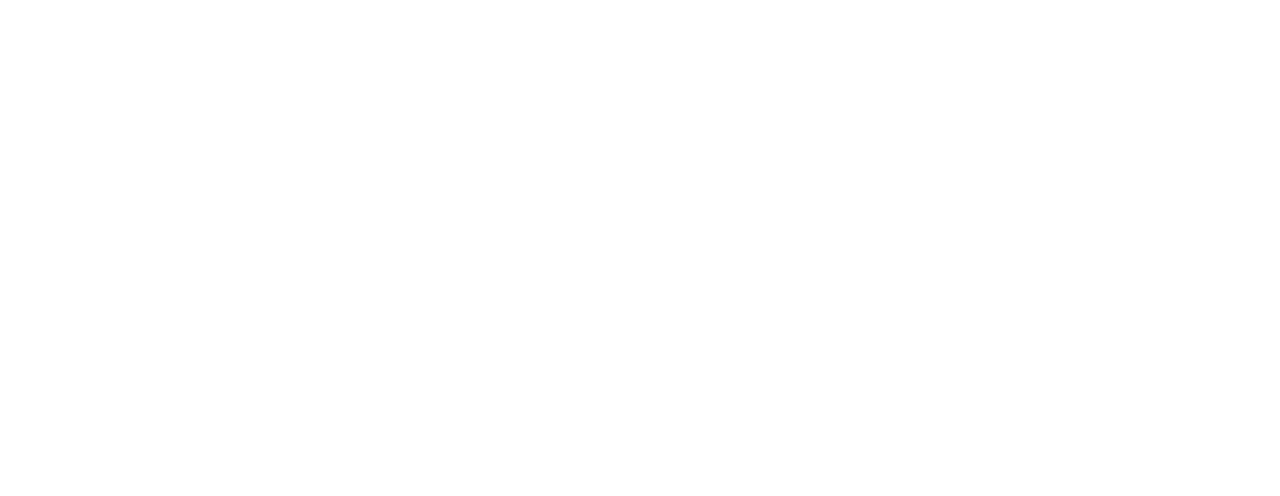
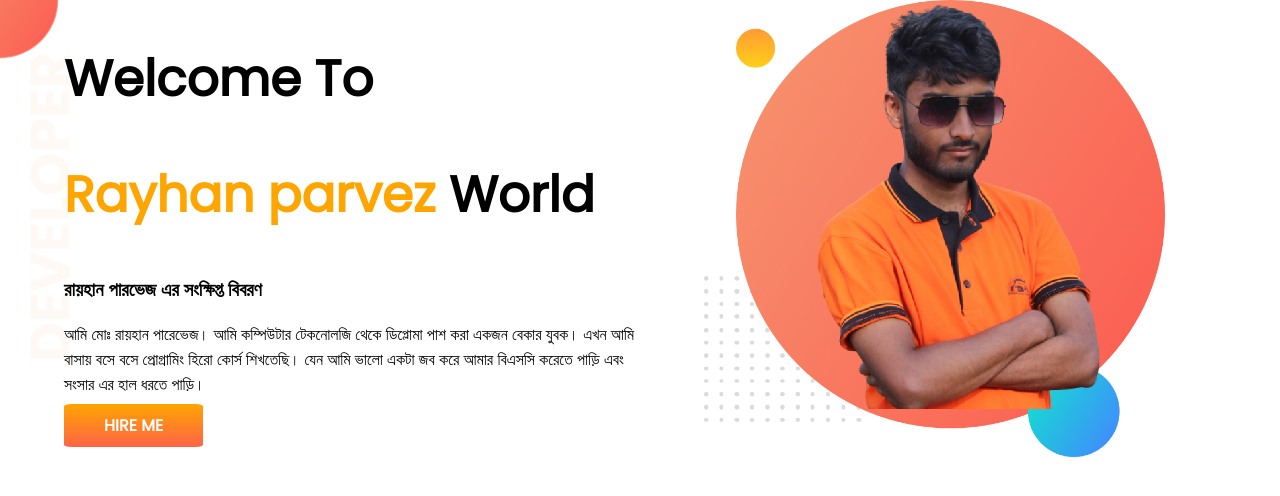
Before and after one commit to Rayhan09Parvez/developer-portfolio, a plain HTML site: page index.html in a window 1280 px wide. Drawn offline with Linux system fonts and the light colour scheme.

Commit message:
banner addad

```diff
--- a/index.html
+++ b/index.html
@@ -1,12 +1,34 @@
 <!DOCTYPE html>
 <html lang="en">
+
 <head>
     <meta charset="UTF-8">
     <meta http-equiv="X-UA-Compatible" content="IE=edge">
     <meta name="viewport" content="width=device-width, initial-scale=1.0">
     <title>Rayhan Portfolio</title>
+    <link rel="preconnect" href="https://fonts.googleapis.com">
+    <link rel="preconnect" href="https://fonts.gstatic.com" crossorigin>
+    <link href="https://fonts.googleapis.com/css2?family=Poppins&display=swap" rel="stylesheet">
+    <link rel="stylesheet" href="style.css">
 </head>
+
 <body>
+    <section class="top-banner">
+        <div class="half-width">
+            <h1>Welcome To</h1>
+            <h1><span class="orange-color"> Rayhan parvez</span> World </h1>
+            <h3>রায়হান পারভেজ এর সংক্ষিপ্ত বিবরণ</h3>
+            <p> আমি মোঃ রায়হান পারেভেজ। আমি কম্পিউটার টেকনোলজি থেকে ডিপ্লোমা পাশ করা একজন বেকার যুবক। এখন আমি বাসায় বসে
+                বসে
+                প্রোগ্রামিং হিরো কোর্স শিখতেছি। যেন আমি ভালো একটা জব করে আমার বিএসসি করেতে পাড়ি এবং সংসার এর হাল ধরতে
+                পাড়ি।
+            </p>
+            <a class="link-button" target="_blank" href="https://www.linkedin.com/company/programminghero/">HIRE ME</a>
+        </div>
+        <div class="half-width">
+            <img src="images/nishan pic.png" alt="">
+        </div>
+    </section>
+</body>
 
-</body>
 </html>
--- a/style.css
+++ b/style.css
@@ -0,0 +1,39 @@
+body {
+    font-family: 'Poppins', sans-serif;
+    margin: 0;
+}
+
+h1 {
+    font-size: 50px;
+}
+
+.orange-color {
+    color: orange;
+}
+
+section {
+    display: flex;
+}
+
+.half-width {
+    width: 50%;
+    padding-left: 5%;
+}
+
+.half-width img {
+    width: 80%;
+}
+
+.link-button {
+    text-decoration: none;
+    background-image: linear-gradient(orange, tomato);
+    padding: 10px 40px;
+    color: white;
+    font-weight: 700;
+    border-radius: 5%;
+}
+
+.top-banner {
+    background-image: url(images/top-banner.png);
+    background-repeat: no-repeat;
+}
```
Also changed, not shown: images/dream-bg.png (added), images/exp-bg.png (added), images/jhankar.png (added), images/jhankar2.png (added), images/my-bg2.png (added), images/nishan pic.png (added), images/nishan-removebg-preview.png (added), images/top-banner.png (added), showOff/nishan.jpg (added), showOff/parvez.jpg (added), showOff/rayhan.jpg (added), 7 other files.
